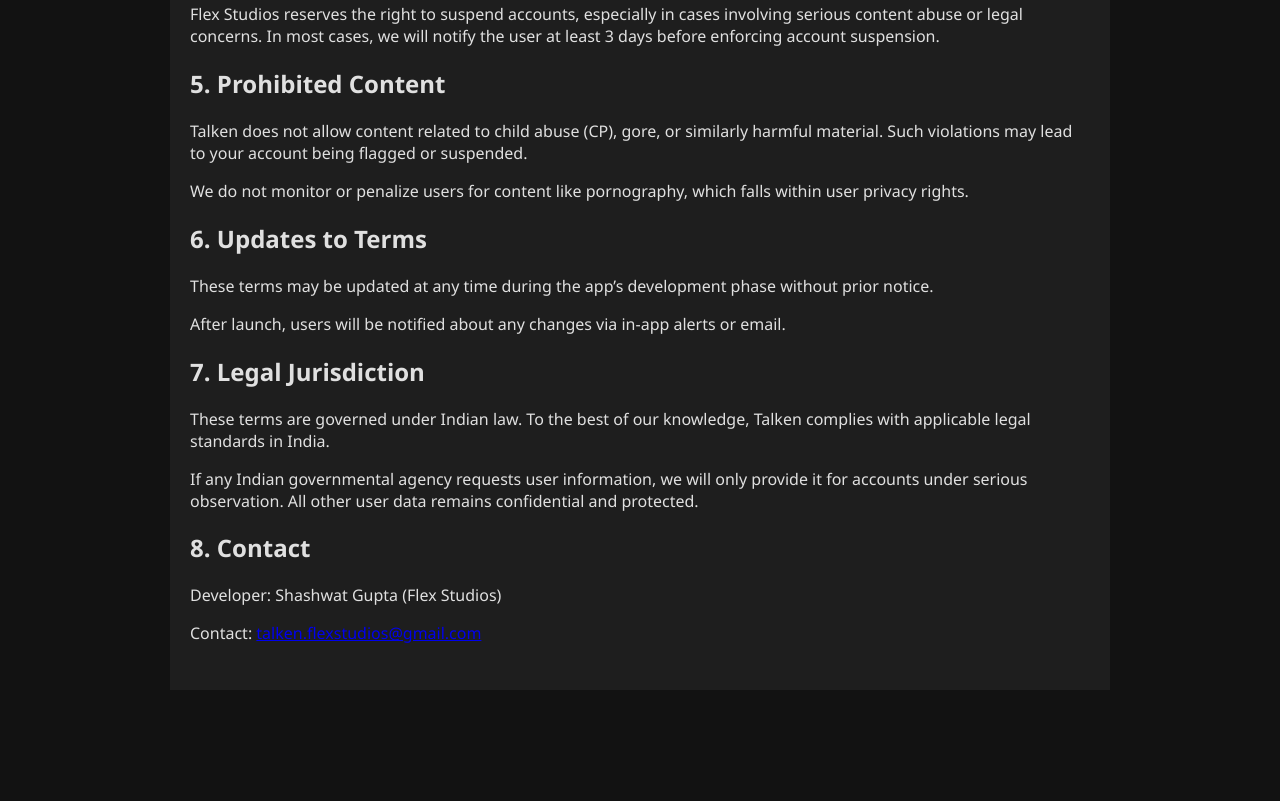
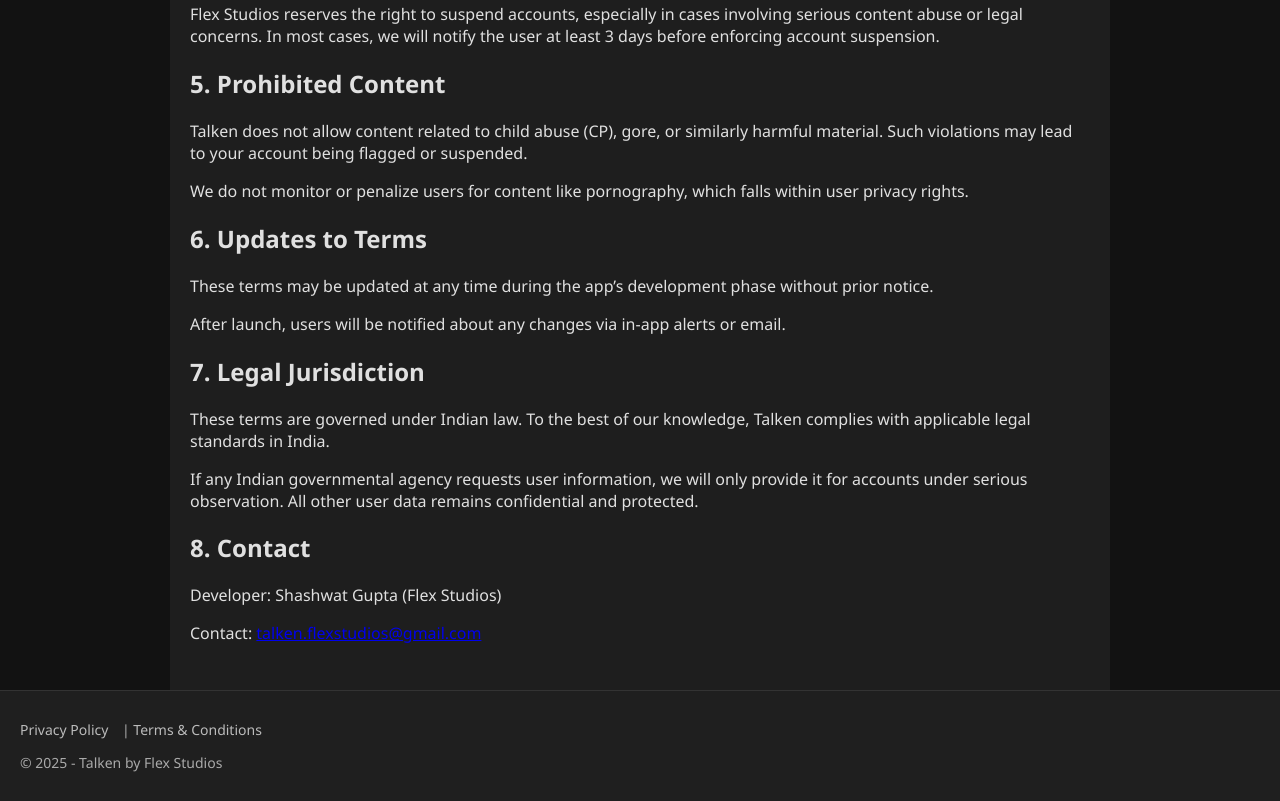
Before and after one commit to Shashwat-Gupta57/talken.com, a plain HTML site: page terms-and-conditions.html in a window 1280 px wide. Shown: the part 792-1593 px from the top of the page. Before the commit the page ends 1482 px from the top, so only its background shows below. Drawn offline with Linux system fonts and the light colour scheme.

Commit message:
Update terms-and-conditions.html

```diff
--- a/terms-and-conditions.html
+++ b/terms-and-conditions.html
@@ -43,5 +43,14 @@
     <p>Developer: Shashwat Gupta (Flex Studios)</p>
     <p>Contact: <a href="mailto:talken.flexstudios@gmail.com">talken.flexstudios@gmail.com</a></p>
   </div>
+  <footer>
+    <div class="footer-left">
+      <p>
+        <a href="privacy-policy.html">Privacy Policy</a> |
+        <a href="terms-and-conditions.html">Terms & Conditions</a>
+      </p>
+      <p>© 2025 - Talken by Flex Studios</p>
+    </div>
+  </footer>
 </body>
 </html>
```
